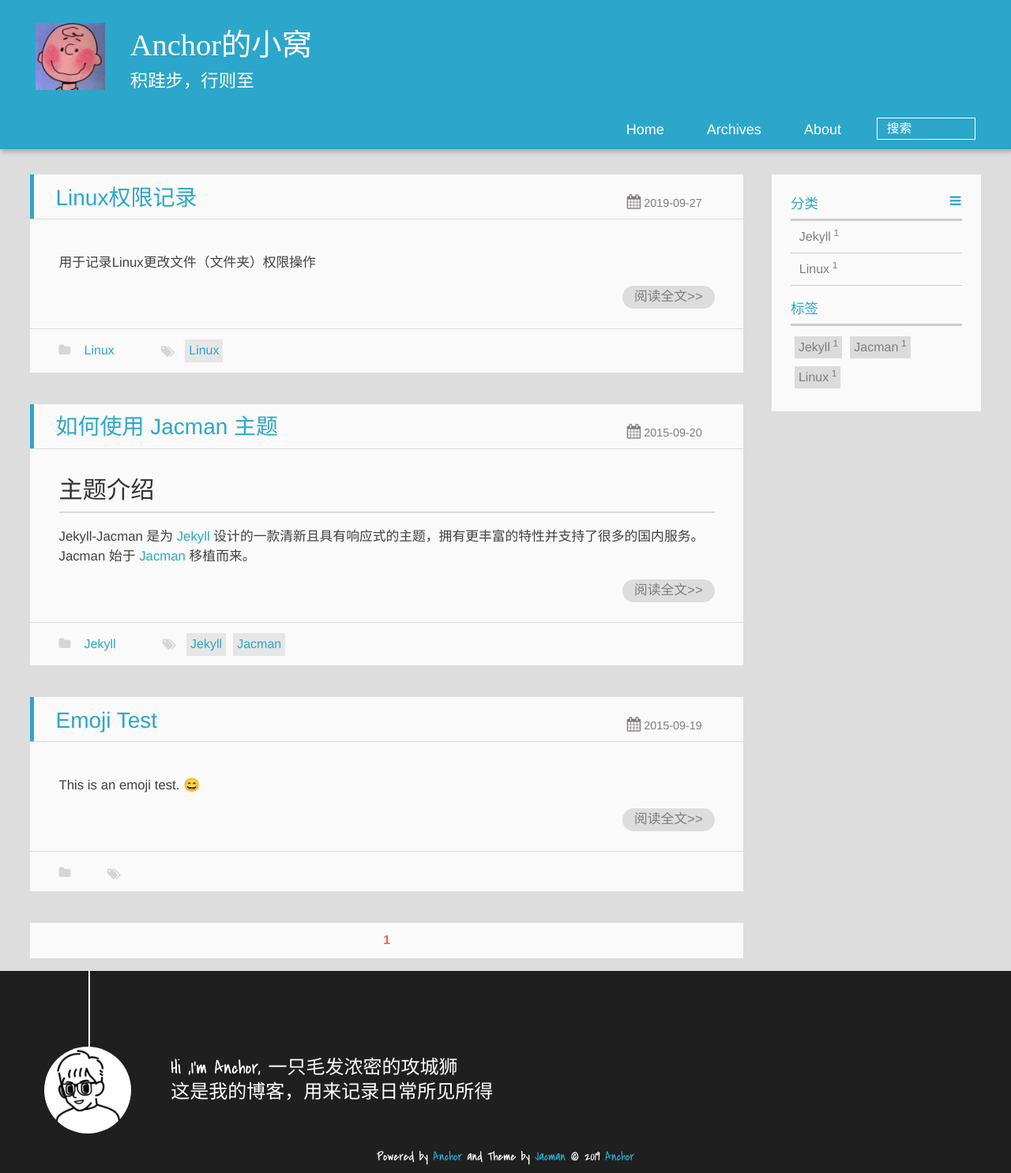
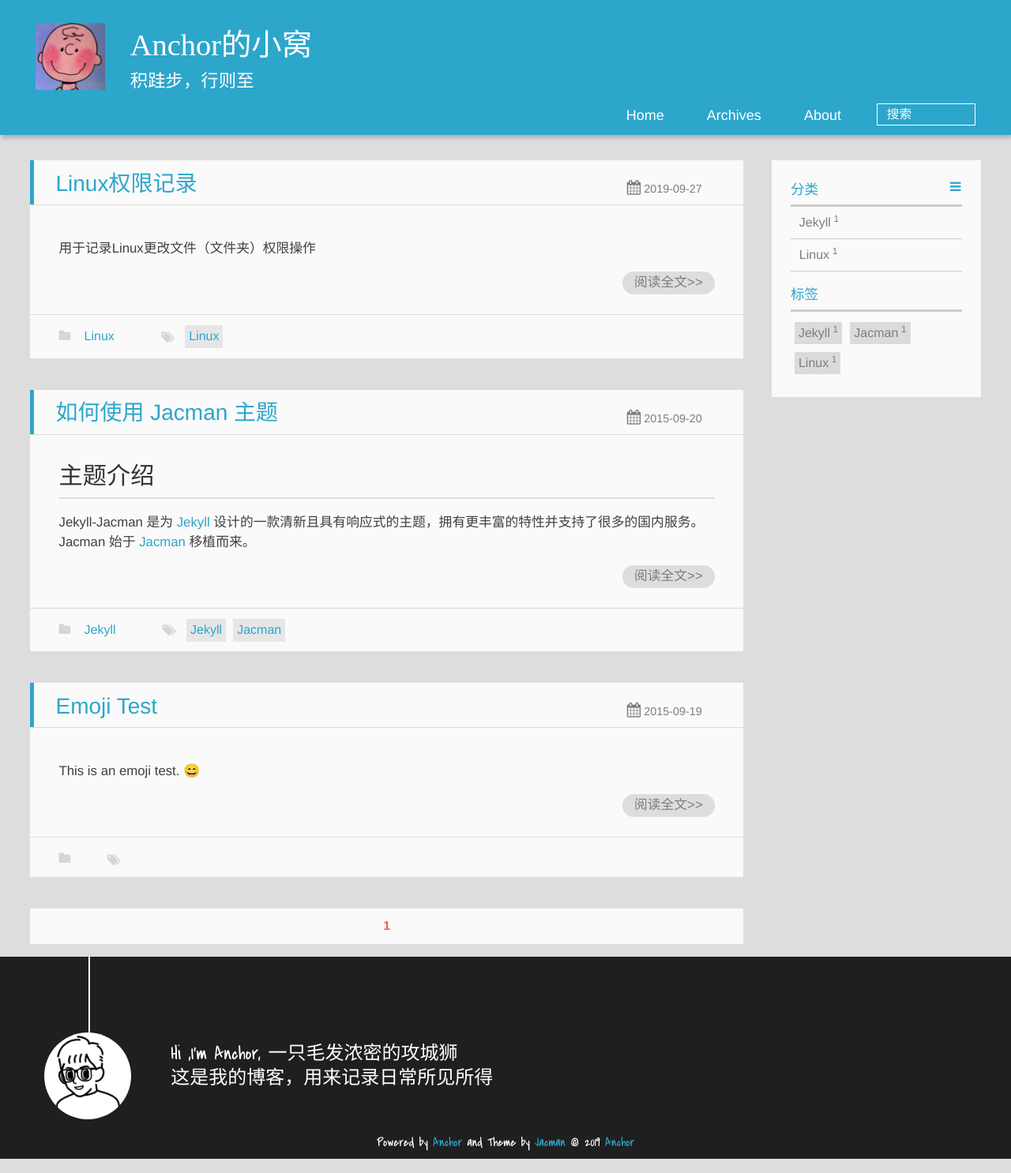
Before and after one commit to memorate/memorate.github.io, a Jekyll site: the page built from index.html, in a window 1280 px wide. Shown: the whole page at 79% size. Built offline with Jekyll 4.4.1, drawn with Linux system fonts in a browser that asks for light colours; emoji names are drawn with the system emoji font; the list of posts is cut into pages by our own code.

Commit message:
latest code update on 2019-10-09 17:46

```diff
--- a/assets/css/style.css
+++ b/assets/css/style.css
@@ -511,7 +511,6 @@ header nav {
     header nav {
         float: right;
         width: auto;
-        margin-top: 1em;
         max-height: none
     }
 }
```
